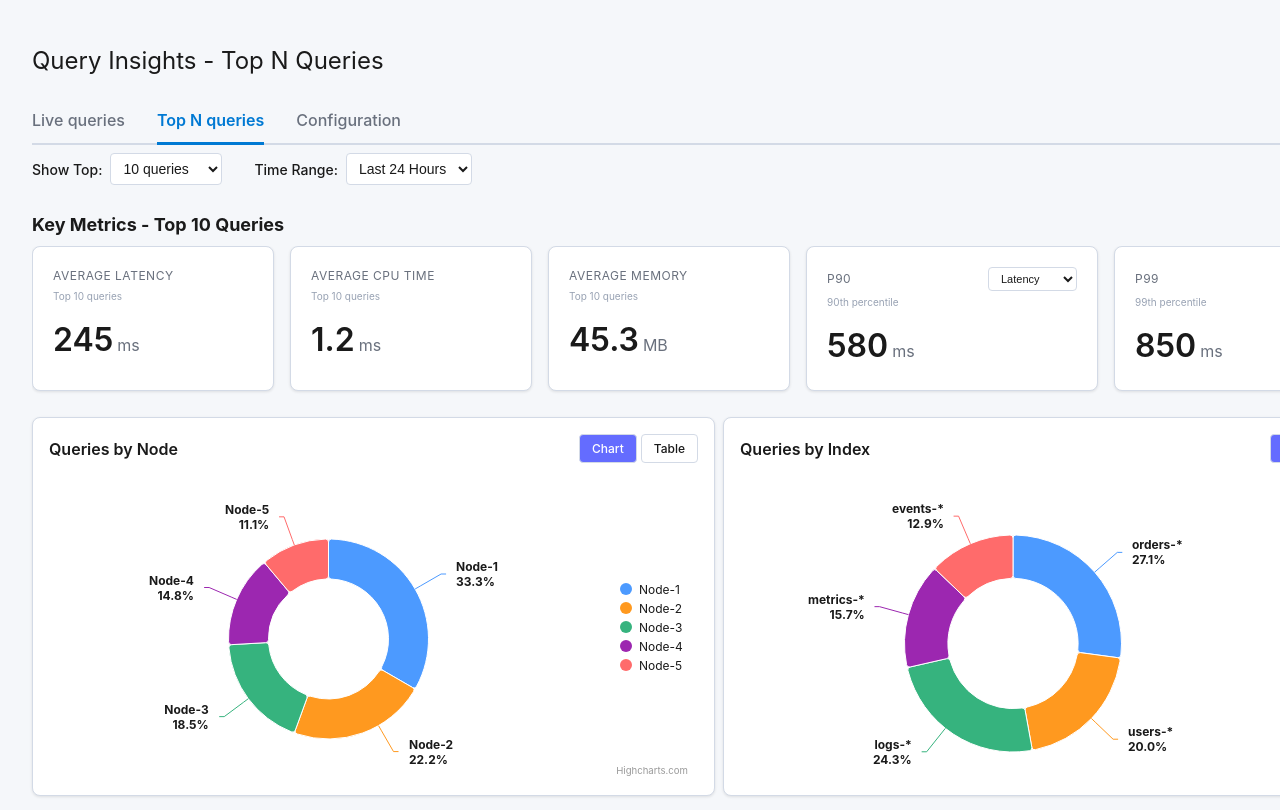
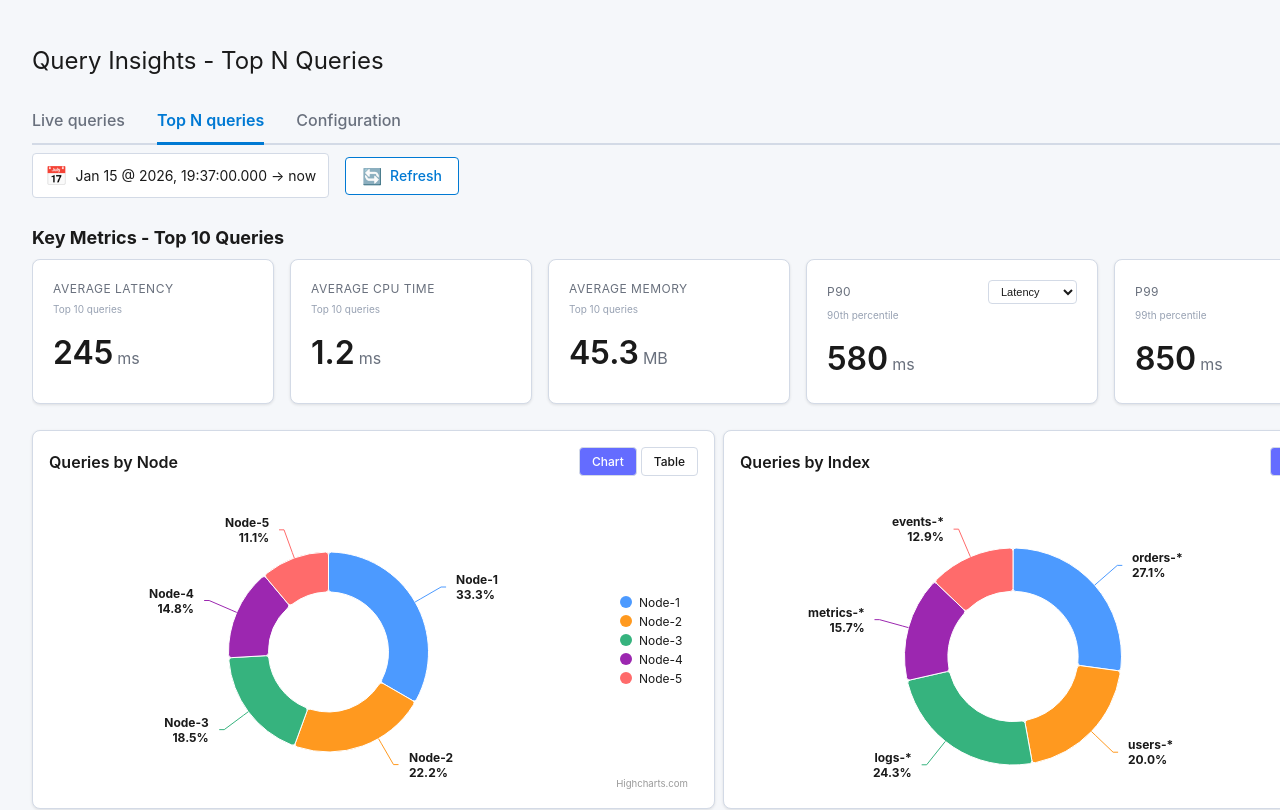
Before and after one commit to HB7918/query-insights-topn, a React (Vite) app: page / in a window 1280 px wide. Shown: the top 810 px of the page. Built offline with nearby package versions, Linux system fonts and the light colour scheme.

Commit message:
Remove Show Top filter, add date range display and refresh button

```diff
--- a/src/App.jsx
+++ b/src/App.jsx
@@ -5,8 +5,15 @@ import QueryList from './components/QueryList'
 import './App.css'
 
 function App() {
-  const [topN, setTopN] = useState(10)
-  const [timeRange, setTimeRange] = useState('24h')
+  const [topN] = useState(10)
+  const [startDate, setStartDate] = useState(() => {
+    const date = new Date()
+    date.setHours(date.getHours() - 24)
+    return date.toISOString().slice(0, 16)
+  })
+  const [endDate, setEndDate] = useState(() => {
+    return new Date().toISOString().slice(0, 16)
+  })
   const [selectedCell, setSelectedCell] = useState(null)
   const [showDrillDown, setShowDrillDown] = useState(false)
   const [avgMetric, setAvgMetric] = useState('latency')
@@ -20,6 +27,31 @@ function App() {
   const [heatmapMetric, setHeatmapMetric] = useState('latency')
   const [hoveredCell, setHoveredCell] = useState(null)
   const [activeTab, setActiveTab] = useState('topN')
+  const [isRefreshing, setIsRefreshing] = useState(false)
+
+  // Handle refresh
+  const handleRefresh = () => {
+    setIsRefreshing(true)
+    // Simulate data refresh
+    setTimeout(() => {
+      setIsRefreshing(false)
+    }, 1000)
+  }
+
+  // Format date for display
+  const formatDateDisplay = (dateStr) => {
+    const date = new Date(dateStr)
+    return date.toLocaleString('en-US', {
+      month: 'short',
+      day: 'numeric',
+      year: 'numeric',
+      hour: 'numeric',
+      minute: '2-digit',
+      second: '2-digit',
+      fractionalSecondDigits: 3,
+      hour12: false
+    }).replace(',', ' @')
+  }
 
   // Metrics data
   const metricsData = {
@@ -933,53 +965,82 @@ function App() {
       </header>
 
       <div className="controls">
-        <div className="control-group" style={{ display: 'flex', alignItems: 'center', gap: '8px' }}>
-          <label htmlFor="topN" style={{ margin: 0, fontSize: '14px', color: '#1a1a1a', whiteSpace: 'nowrap' }}>Show Top:</label>
-          <select
-            id="topN"
-            value={topN}
-            onChange={(e) => setTopN(Number(e.target.value))}
-            style={{
-              padding: '6px 8px',
-              fontSize: '14px',
+        <div style={{
+          display: 'flex',
+          alignItems: 'center',
+          gap: '16px'
+        }}>
+          {/* Date Range Picker */}
+          <div style={{ display: 'flex', alignItems: 'center', gap: '8px', flex: 1 }}>
+            <div style={{
+              display: 'flex',
+              alignItems: 'center',
+              gap: '8px',
+              padding: '8px 12px',
               border: '1px solid #d3dae6',
               borderRadius: '4px',
               backgroundColor: '#ffffff',
-              color: '#1a1a1a',
-              cursor: 'pointer',
-              outline: 'none'
+              cursor: 'pointer'
+            }}>
+              <span style={{ fontSize: '18px', color: '#0079D3' }}>📅</span>
+              <span style={{ fontSize: '14px', color: '#1a1a1a', whiteSpace: 'nowrap' }}>
+                {formatDateDisplay(startDate)} → now
+              </span>
+            </div>
+
+            {/* Hidden date inputs for functionality */}
+            <div style={{ display: 'none' }}>
+              <input
+                type="datetime-local"
+                value={startDate}
+                onChange={(e) => setStartDate(e.target.value)}
+              />
+              <input
+                type="datetime-local"
+                value={endDate}
+                onChange={(e) => setEndDate(e.target.value)}
+              />
+            </div>
+          </div>
+
+          {/* Refresh Button */}
+          <button
+            onClick={handleRefresh}
+            disabled={isRefreshing}
+            style={{
+              display: 'flex',
+              alignItems: 'center',
+              gap: '8px',
+              padding: '8px 16px',
+              fontSize: '14px',
+              fontWeight: '500',
+              border: '1px solid #0079D3',
+              borderRadius: '4px',
+              backgroundColor: '#ffffff',
+              color: '#0079D3',
+              cursor: isRefreshing ? 'not-allowed' : 'pointer',
+              transition: 'all 0.2s',
+              opacity: isRefreshing ? 0.6 : 1,
+              whiteSpace: 'nowrap'
+            }}
+            onMouseEnter={(e) => {
+              if (!isRefreshing) {
+                e.currentTarget.style.backgroundColor = '#f0f8ff'
+              }
+            }}
+            onMouseLeave={(e) => {
+              e.currentTarget.style.backgroundColor = '#ffffff'
             }}
           >
-            <option value={5}>5 queries</option>
-            <option value={10}>10 queries</option>
-            <option value={25}>25 queries</option>
-            <option value={50}>50 queries</option>
-            <option value={100}>100 queries</option>
-          </select>
-        </div>
-
-        <div className="control-group" style={{ display: 'flex', alignItems: 'center', gap: '8px' }}>
-          <label htmlFor="timeRange" style={{ margin: 0, fontSize: '14px', color: '#1a1a1a', whiteSpace: 'nowrap' }}>Time Range:</label>
-          <select
-            id="timeRange"
-            value={timeRange}
-            onChange={(e) => setTimeRange(e.target.value)}
-            style={{
-              padding: '6px 8px',
-              fontSize: '14px',
-              border: '1px solid #d3dae6',
-              borderRadius: '4px',
-              backgroundColor: '#ffffff',
-              color: '#1a1a1a',
-              cursor: 'pointer',
-              outline: 'none'
-            }}
-          >
-            <option value="1h">Last Hour</option>
-            <option value="24h">Last 24 Hours</option>
-            <option value="7d">Last 7 Days</option>
-            <option value="30d">Last 30 Days</option>
-          </select>
+            <span style={{
+              fontSize: '16px',
+              display: 'inline-block',
+              animation: isRefreshing ? 'spin 1s linear infinite' : 'none'
+            }}>
+              🔄
+            </span>
+            Refresh
+          </button>
         </div>
       </div>
 
--- a/src/index.css
+++ b/src/index.css
@@ -67,3 +67,12 @@ button:focus-visible {
     background-color: #f9f9f9;
   }
 }
+
+@keyframes spin {
+  from {
+    transform: rotate(0deg);
+  }
+  to {
+    transform: rotate(360deg);
+  }
+}
```
